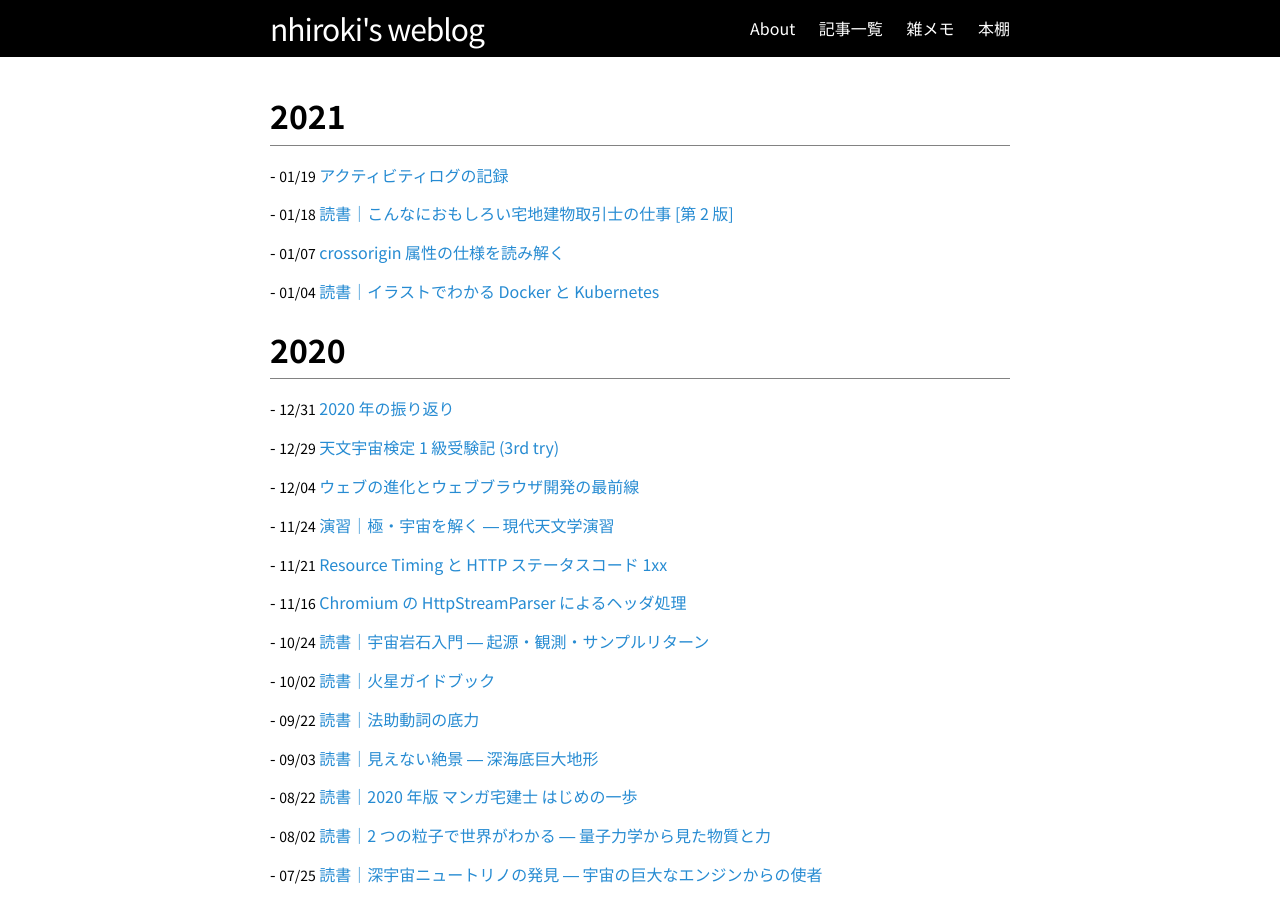
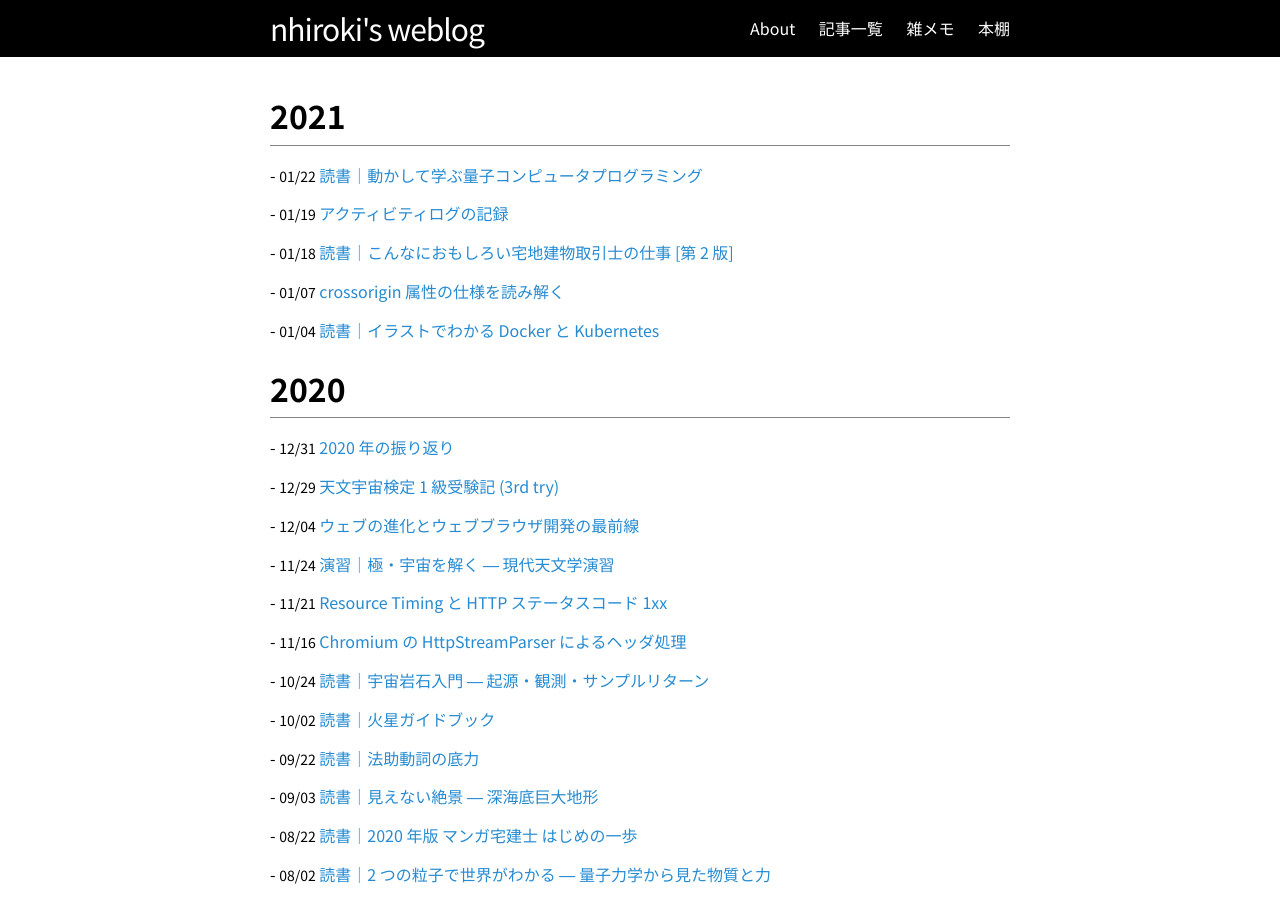
Before and after one commit to nhiroki/nhiroki.github.io, a Jekyll site: the page built from index.html, in a window 1280 px wide and 900 px high. Built offline with Jekyll 4.4.1, drawn with Linux system fonts in a browser that asks for light colours; some of the changed lines change nothing that is shown.

Commit message:
Publish a new article

````diff
--- /dev/null
+++ b/_posts/2021-01-22-book-programming-quantum-computers.md
@@ -0,0 +1,144 @@
+---
+layout: post
+title: "読書｜動かして学ぶ量子コンピュータプログラミング"
+date: 2021-01-22 00:00:00 +09:00
+tags: book
+image: /images/book-programming-quantum-computers.webp
+---
+
+『動かして学ぶ量子コンピュータプログラミング ― シミュレータとサンプルコートで理解する基本アルゴリズム』の読書メモです。
+
+![表紙](/images/book-programming-quantum-computers.webp)
+
+# 感想
+
+- とても面白い本だった。量子コンピュータプログラミングは古典的なプログラミングと比べてパラダイムがあまりにも違いすぎて、脳の新しい領域が開拓されていく感じがしました。
+- 本書の内容は、筆者らが開発・公開している [QCEngine](https://oreilly-qc.github.io) というオンライン量子計算シミュレータを使って試すことができます。環境構築せずにブラウザ上で手軽に実行できて良かった。
+- 量子コンピュータのことを何も知らない人が最初にこの本を読むのは難しそう。いきなり「振幅の大きさの二乗が確率を表す」とか言われてもピンとこないだろうし。自分は『[驚異の量子コンピュータ](/2020/01/02/book-quantum-computer)』を先に読んでおいたのが役に立ちました。
+- 訳者あとがきにある通り「急にギアを上げたような説明」がところどころ (特に後半) にあって読むのが大変でした。
+
+# 読書メモ
+
+[Twitter でのメモ書き](https://twitter.com/nhiroki_/status/1304430907269369856)
+
+### 第 1 章　はじめに
+
+- 本書のスコープ、シミュレータ QCEngine、QPU とその基本的な命令、シミュレータ・ハードウェアの限界 (キュビット数)、QPU プログラミングの特徴、など。
+- 量子コンピュータが得意とするのは特定の問題領域であり、その観点から量子コンピュータはコプロセッサの一つとして捉えることができる。GPU や TPU などのように、このデバイスを QPU (Quantum Processing Unit) と呼ぶことで、それを明確にすることができる。
+
+## 第 I 部　QPU プログラミング
+
+### 第 2 章　単一キュビット
+
+- フォトンと半透鏡によるキュビットの実装例、円表示、基本的な QPU 演算、ランダムなビット列の生成、通信路上の盗聴者を検知する簡単なコード例、など。
+- 円表示
+  - 塗りつぶされた同心円の半径を振幅の大きさとすることで、その面積 (半径の二乗に比例) が確率を表すんだね。よくできてる。
+  - 相対位相は重ね合わせの大きさとは独立して変更可能。これは観測結果に大して直接的な影響を与えないことを意味する。しかしうまく使うことで間接的に影響を与えることができる。
+  - qubit の状態は円表示で視覚化できるが、他にもブロッホ球によっても表現できる。円表示において ROTX 演算と ROTY 演算が PHASE (ROTZ) 演算ほど自明じゃないのは、それがブロッホ球上における作用に由来しているかららしい。
+- ROOT-of-NOT 演算、じっくり追うと確かに「NOT 演算の平方根」って感じなんだけど、何かまだうまく腹落ちできてない。
+- 章末の少し大きいプログラムを写経してみたんだけど、正しく写経できてるのか全然分からないな。確率的に動くので、何がどう動くのが正しい挙動なのか把握するのが難しい。生成されるビットをとりあえず固定して処理を追っていくと良い？
+  - コードレビューとか大変そう。慣れの問題なのか、言語が洗練されれば良くなるのか？
+- qubit はレジスタというよりは状態生成器みたく捉えると良いのかな？ランダムなビット列を生成してそれを READ で取り出すための装置？
+- 例 2-4 の量子ランダムスパイハンターは HAD 演算を二回適用すると qubit の値が元に戻るのが重要なのか。送信者は HAD 演算の有無をランダムビットの生成で真にランダムに決めるので、盗聴者は盗聴したデータに対して HAD 演算を適用すべきかどうか分からない (もちろん偶然当たることもある)
+
+### 第 3 章　多重キュビット
+
+- 多重キュビットの円表示と回路表記、多重キュビットにおける単一キュビット演算、多重キュビット演算 (条件付き演算)、位相キックバック、スワップテスト、条件付き演算の構築方法、など
+- 多重キュビットの状態を円表示で表す時、それぞれのキュビットの確率を個別に表示する (単一キュビット表現) のではなく、全キュビットをまとめて二進数表示したときに取りうる値それぞれの確率を表示する (複合キュビット表現)
+- 例 3-1 はキュビット 1 が下位ビットを意味してるのか。逆だと思って混乱してた。キュビット 1 が 0 固定になるので取りうるビット列は ```000|0>, 010|2>, 100|4>, 110|6>``` となる。
+- 図 3-5 が分かりにくかったけど、これは取りうるビット列を並べて、対象となるキュビットだけが反転した円の組 (演算対象ペア) について考えれば良いのか・・・？
+  - ・・・という説明が隣のページに書いてあった。ちゃんと先まで読みましょう😅
+- CNOT は control qubit の値に応じて NOT 演算を行う Controlled-NOT らしいけど、自分的には Conditional-NOT と呼んだ方が分かりやすいな。
+- あー、演算を通して qubit グループの確率状態を変化させていく感じなんだな。
+- 重ね合わせ状態にある qubit を control qubit とした条件付き演算を行うことがエンタングルメントの導入になるのか。理解した (本当？)
+- CZ 演算 (CPHASE(180) 演算) の Z は PHASE 演算がブロッホ球上では ROTZ 演算と呼ばれるからかな？
+- QCEngine に cphase() 命令があるつもりで書いてたんだけど動かず。ドキュメント読んだら phase() の第二引数で target qubits が指定できた。
+- 入力値が異なる場合のスワップテストの結果が安定しないと思ったら、これって確実に同値性判定できるものじゃないのか。
+  - qubits の値が同値の場合は絶対に 1 になるから複数回試行した結果一度でも 0 が出れば同値ではないことが分かる。一方、0 が出ない場合はどこかで試行を打ち切る必要があり、それは演算する人がどの程度同値性を信頼したいかによる。非破壊で同値性のテストができるの面白いな。
+  - 見方を変えて 0 が出る回数をある程度許容すると、qubits 間の値の類似度のテストとも考えられる。なるほど。これは量子機械学習アプリケーションで有用だと考えられているらしい。
+- 重ね合わせ状態の HAD 演算の結果をトレースするのがまだ難しい。
+
+### 第 4 章　量子テレポーテーション
+
+- IBM Quantum Experience を使った量子テレポーテーションのサンプルコード実行、Alice と Bob の二者間で量子テレポーテーションを行う回路図の解説。
+- 実行ステップを追いかけるのがだいぶ難しくなってきた。
+- テレポーテーションという用語は分かりにくい気がする。エンタングルメントすることで Alice と Bob の持つ qubit 間で確率状態を関連付けて、それから Alice 側で READ することでお互いの確率状態を収束させているだけだよね？なんかもっとふさわしい用語がありそうな気がする。
+- Bob 側では受信した内容が重ね合わせの状態にあるので、送信内容を復元するには Alice 側で観測された結果を古典通信路で送ってもらい、それに応じた演算を適用する必要がある。量子テレポーテーションの説明でよく見る話だけど、処理ステップを追うことで何となく理解できてきた気がする。
+
+## 第 II 部　QPU プリミティブ
+
+- 重ね合わせ操作のためのプリミティブと位相操作のためのプリミティブに大別されるみたい。前者は並列性を用いた計算を可能にし、後者は結果の読み出しを確実にするものらしい。前者は何となくイメージが掴めてきたけど、後者はまだ良くわからん。
+- 図 II-1「上位レベルから見た量子アプリケーションの構造」を常にイメージしておくのが重要そうな気がする。
+  - 重ね合わせの生成 (アダマール演算) → 重ね合わせでの計算・位相操作 → 読み出し
+- 量子コンピュータによる並列計算とは重ね合わせによる「状態空間の並列処理」なのに対し、古典的コンピュータによる並列計算は「データやタスクの並列処理」であり、「並列計算」と聞いた時にこの違いを理解してないと混乱するのかなぁ、と何となく思った。
+
+### 第 5 章　量子算術演算と量子論理演算
+
+- 演算に対する要件 (可逆性と複製不可能性)、基本演算 (inc/dec、足し算、負数、二乗)、量子条件付き実行、位相エンコード、スクラッチキュビットによる可逆演算、アンコンピュートによるスクラッチキュビットのリセット、量子論理ゲート、など。
+- QPU 上での論理演算・算術演算の要件として可逆性と複製不可能性がある。複製不可能性はデータを読み出す (READ する) と qubit の状態が収束してしまうのが理由だと分かるけど、可逆性が必要とされる理由がよく分からない。p.87 には「量子力学の法則による」と書いてあるけど、どういうことなんだろう？
+  - 量子コンピュータにおいて、論理・算術演算の可逆性は情報消去にかかる発熱 (情報消去の原理) をなくすためにあった方が良い性質で、それがなくても演算自体は実現できるという理解なんだけど、合ってる？
+
+> QPU 上で任意の従来型回路を実現する最も単純な方法は、トフォリゲートのような可逆的な演算だけで従来型の等価回路を構築することです。そうすれば、量子レジスタの動きを仮想的にシミュレートすることができます。
+>
+> ― p.87
+
+- READ を乱用すると従来型の計算になってしまうというのは何だか面白い。
+
+> 量子コンピューティングにおける大きな課題の 1 つは、特定の計算を実行するために必要なスクラッチキュビットの数を減らすことです。
+>
+> ― p.106
+
+- スクラッチキュビットをアンコンピュートするタイミングってそんなに自明じゃないと思うんだけど、これはプロダクション環境ではコンパイラが頑張ってアンコンピュートを挿入していく感じになるのかな？手作業で挿入していくのは厳しそう。
+
+### 第 6 章　振幅増幅
+
+- qubits の位相差は READ できないが、それを振幅の大きさに変換することで読み出せるようにする QPU プリミティブが振幅増幅。円表示では鏡で反射させるように操作することから鏡映演算とも呼ぶ。反復して演算することで、有標値を見つける確率が正弦波の形に変動する。
+
+### 第 7 章　QFT：量子フーリエ変換
+
+- QFT は量子レジスタに対する DFT。エンコードされた信号 (相対位相または振幅の大きさ) の周波数を取り出す。QFT は FFT に比べて（キュ）ビット数が増えると圧倒的に高速。
+- 入力信号をどのように量子レジスタに載せるか、そしてどのように重ね合わせ状態にある結果を読み出すかが課題。逆 QFT をすることで周波数成分から信号を作り出すこともできる。
+
+### 第 8 章　量子位相推定
+
+- 各 QPU 演算は固有状態と固有位相を持つが、量子位相推定によってこの固有位相に関する情報を取り出せる。固有位相の推定精度は出力に使う量子レジスタのサイズに依存する。
+- 固有位相は各 QPU 演算を特徴づける。また量子位相推定は重ね合わせ状態にある量子レジスタに対しても使える。このことから、任意の状態にある QPU レジスタが、どんな QPU 演算の固有状態の重ね合わせとして表現されているかが分かるっぽい。すごい。
+- QRAM (Quantum Random Access Memory) について読んでる。QRAM は重ね合わせ状態にあるデータを読み書きする。内部的には従来どおりデータは非重ね合わせ状態で保存されているみたい。その代わりにメモリアドレスを重ね合わせ状態で与え、それらが指すデータ群を重ね合わせて読み出す感じ。
+- このやり方だと重ね合わせの状態数だけメモリにアクセスする必要があるし、状態数分のメモリ空間を消費するよね？なかなか大変そう。これに対し、重ね合わせ状態にあるデータをそのまま保存するものは persistent quantum memory と呼ぶみたい。こちらの方が実現は難しい。
+
+### 第 9 章　データの量子表現
+
+- QPU レジスタへのデータエンコード方法を解説。小数 (固定小数点表現)、QRAM、ベクトル (状態エンコーディング・振幅エンコーディングと規格化)、行列 (振幅エンコーディング・量子シミュレーションによる等価な QPU 演算の探索)、など。
+- ベクトル表現において、振幅エンコーディングは状態エンコーディングと比べて必要とするキュビット数が減るが、データを重ね合わせ状態でエンコードするため、読み出すのが難しい。
+- 行列（正確にはエルミート行列）の表現は量子シミュレーションによってそれを表現する QPU 演算を求めるらしい。この QPU 演算はユニタリ行列で表現され、可逆性が保証される。データ表現のためにそれを生成する演算方法を求めるというのは面白いな。
+- 昨年線形代数を復習したのが少し役立った。
+
+## 第 III 部　QPU アプリケーション
+
+### 第 10 章　量子探索
+
+- 振幅の大きさを使った論理演算と位相論理演算の違い、位相論理演算を使った充足可能性問題の例、など。
+- 今まで出てきた量子論理演算はその結果を振幅の大きさで出力していたのに対し、位相論理演算では結果が真となる入力値の位相を反転させることで出力する。反転された位相は振幅増幅の flip 回路として使うことで読み出せる。
+- 位相論理演算は振幅の大きさを入力として位相を出力する。このため入力と出力がミスマッチするため直接連結できない。そこで、基本は振幅の大きさを使った論理演算で求め、最後の演算だけ位相論理演算を使ったりするみたい。
+  - 最後だけわざわざ位相論理演算にする理由が分からなくなってきた。
+
+### 第 11 章　量子スーパーサンプリング
+
+- QPU の画像処理への応用を紹介した章。従来型のスーパーサンプリング (モンテカルロサンプリング) と比べて、量子スーパーサンプリングによる画像は特徴的で処理しやすいノイズのパターンが現れるらしい。
+- 画像処理ということで他の例よりも分かりやすいかなと期待してたんだけど、読んでも全然頭に入ってこなかった・・・。
+
+### 第 12 章　ショアの素因数分解アルゴリズム
+
+- このアルゴリズムは、ある剰余計算の周期性を見つける部分と、それを元に素因数を見つける部分に分けられる。前者は QPU で実行し、後者は CPU で実行する。周期性を見つけるときには QFT を用いる。
+- 難しくてだいぶ読み流してしまった。
+
+### 第 13 章　量子機械学習
+
+- QPU を使って連立線形方程式の計算、量子主成分分析、量子 SVM を実現する方法について。
+- 本章の内容は私には難しすぎるので流し読みですませた。
+
+## 第 IV 部　将来の展望
+
+### 第 14 章　最先端を行く：文献案内
+
+- 量子状態の表記方法、用語に関する補足、量子ゲートの分解 (量子コンパイル)、計算クラス、量子プログラミング言語などに関する簡潔な説明と参考文献のリストの紹介。
--- a/books.md
+++ b/books.md
@@ -1,7 +1,7 @@
 ---
 layout: page
 title: 本棚
-date: 2021/01/18
+date: 2021/01/22
 permalink: /books/
 ---
 
@@ -116,6 +116,7 @@ permalink: /books/
 - (途中) コンピュータアーキテクチャ　定量的アプローチ（ヘネパタ）
   - ヘネパタ読書会に参加していた
 
+- ([2021](/2021/01/22/book-programming-quantum-computers)) 動かして学ぶ量子コンピュータプログラミング
 - ([2020](/2020/01/02/book-quantum-computer)) 驚異の量子コンピュータ ― 宇宙最強マシンへの挑戦
 - ([2018](/2018/01/27/book-quantum-annealer-accelerates-artificial-intelligence)) 量子コンピュータが人工知能を加速する
 - ([2017](/2017/09/04/book-gpu-technology)) GPU を支える技術 ― 超並列ハードウェアの快進撃［技術基礎］
````
Also changed, not shown: images/book-programming-quantum-computers.webp (added).
